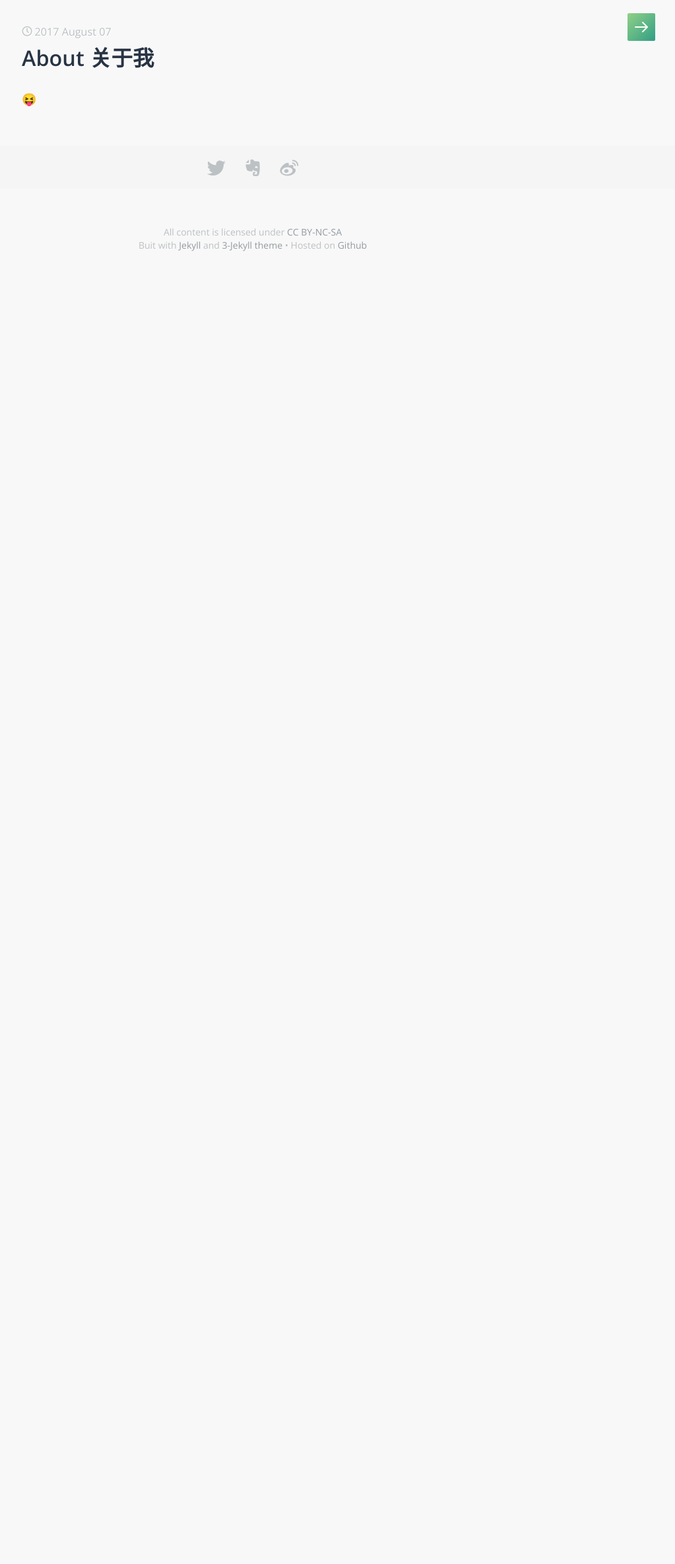
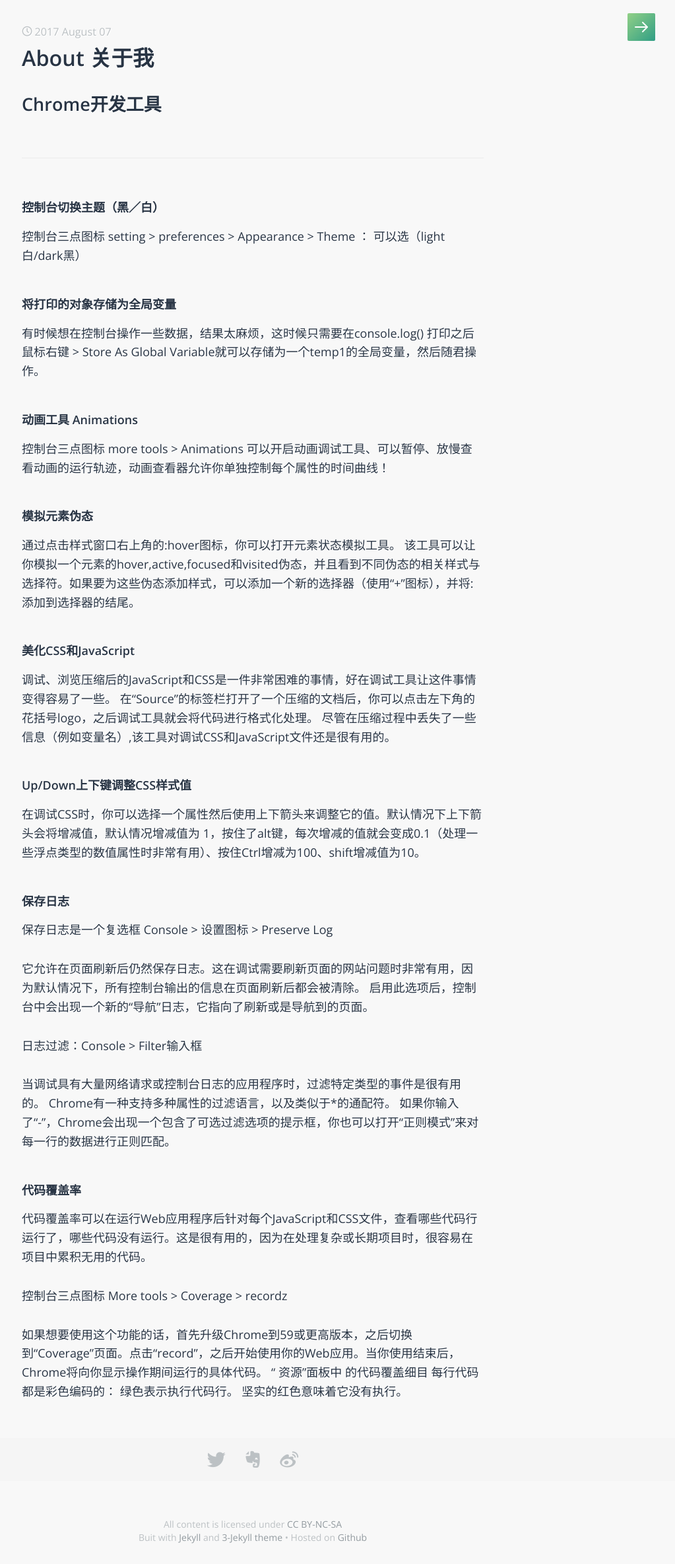
Before and after one commit to P233/3-Jekyll, a Jekyll site: the page built from _posts/2017-08-07-About-关于我.markdown, in a window 1280 px wide. Shown: the whole page at 66% size, without its empty margins (257-1280 px from the left). Built offline with Jekyll 4.4.1, drawn with Linux system fonts in a browser that asks for light colours; some web fonts are replaced; our own code applies the rules of GitHub Pages for plain Markdown files.

Commit message:
Update 2017-08-07-About-关于我.markdown

```diff
--- a/_posts/2017-08-07-About-关于我.markdown
+++ b/_posts/2017-08-07-About-关于我.markdown
@@ -1 +1,53 @@
-😝
+# Chrome开发工具
+---
+#### 控制台切换主题（黑／白）
+
+控制台三点图标  setting > preferences > Appearance > Theme ： 可以选（light白/dark黑）
+
+#### 将打印的对象存储为全局变量
+
+有时候想在控制台操作一些数据，结果太麻烦，这时候只需要在console.log() 打印之后鼠标右键 > Store As Global Variable就可以存储为一个temp1的全局变量，然后随君操作。
+
+#### 动画工具 Animations
+
+控制台三点图标 more tools > Animations 可以开启动画调试工具、可以暂停、放慢查看动画的运行轨迹，动画查看器允许你单独控制每个属性的时间曲线！
+
+#### 模拟元素伪态
+
+通过点击样式窗口右上角的:hover图标，你可以打开元素状态模拟工具。
+该工具可以让你模拟一个元素的hover,active,focused和visited伪态，并且看到不同伪态的相关样式与选择符。如果要为这些伪态添加样式，可以添加一个新的选择器（使用“+”图标），并将:添加到选择器的结尾。
+
+#### 美化CSS和JavaScript
+
+调试、浏览压缩后的JavaScript和CSS是一件非常困难的事情，好在调试工具让这件事情变得容易了一些。
+在“Source”的标签栏打开了一个压缩的文档后，你可以点击左下角的花括号logo，之后调试工具就会将代码进行格式化处理。
+尽管在压缩过程中丢失了一些信息（例如变量名）,该工具对调试CSS和JavaScript文件还是很有用的。
+
+#### Up/Down上下键调整CSS样式值
+
+在调试CSS时，你可以选择一个属性然后使用上下箭头来调整它的值。默认情况下上下箭头会将增减值，默认情况增减值为 1，按住了alt键，每次增减的值就会变成0.1（处理一些浮点类型的数值属性时非常有用）、按住Ctrl增减为100、shift增减值为10。
+
+#### 保存日志
+
+保存日志是一个复选框 Console > 设置图标 > Preserve Log
+
+它允许在页面刷新后仍然保存日志。这在调试需要刷新页面的网站问题时非常有用，因为默认情况下，所有控制台输出的信息在页面刷新后都会被清除。
+启用此选项后，控制台中会出现一个新的“导航”日志，它指向了刷新或是导航到的页面。
+
+日志过滤：Console > Filter输入框
+
+当调试具有大量网络请求或控制台日志的应用程序时，过滤特定类型的事件是很有用的。
+Chrome有一种支持多种属性的过滤语言，以及类似于*的通配符。
+如果你输入了“-”，Chrome会出现一个包含了可选过滤选项的提示框，你也可以打开“正则模式”来对每一行的数据进行正则匹配。
+
+#### 代码覆盖率
+
+代码覆盖率可以在运行Web应用程序后针对每个JavaScript和CSS文件，查看哪些代码行运行了，哪些代码没有运行。这是很有用的，因为在处理复杂或长期项目时，很容易在项目中累积无用的代码。
+
+控制台三点图标 More tools > Coverage > recordz
+
+如果想要使用这个功能的话，首先升级Chrome到59或更高版本，之后切换到“Coverage”页面。点击“record”，之后开始使用你的Web应用。当你使用结束后，Chrome将向你显示操作期间运行的具体代码。
+    “ 资源”面板中 的代码覆盖细目
+每行代码都是彩色编码的：
+绿色表示执行代码行。
+坚实的红色意味着它没有执行。
```
